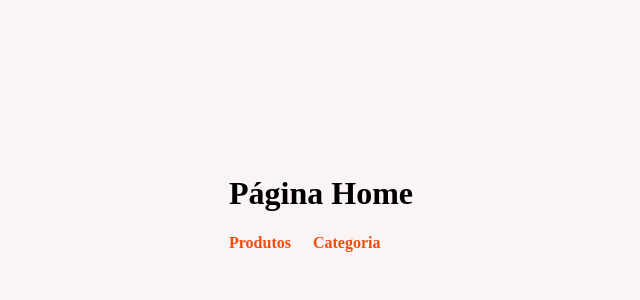
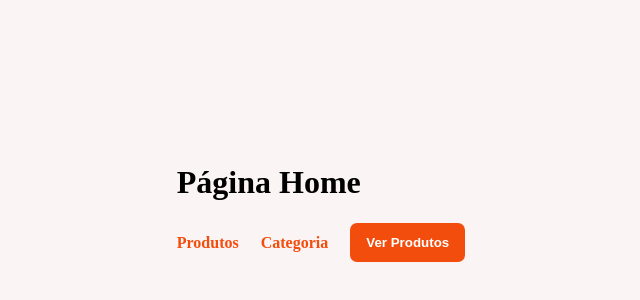
Before and after one commit to StyvenNoronha/react-routes, a React (Vite) app: page / in a window 1280 px wide. Shown: the part 198-498 px from the top of the page, without its empty margins (319-959 px from the left). Built offline with nearby package versions, Linux system fonts and the light colour scheme.

Commit message:
useNavigate

```diff
--- a/src/main.css
+++ b/src/main.css
@@ -28,6 +28,16 @@ nav{
     & a {
         color: #f24d0d;
     }
+
+    & button{
+        background-color: #f24d0d;
+        padding: 12px 16px;
+        border-radius: 7px;
+        border: none;
+        color: #fff;
+
+        cursor: pointer;
+    }
 }
 
 a, button{
--- a/src/pages/Home.tsx
+++ b/src/pages/Home.tsx
@@ -1,10 +1,15 @@
+import { useNavigate } from "react-router"
+
 export function Home(){
+    const navigate = useNavigate()
     return (
         <div>
             <h1>Página Home</h1>
             <nav>
                 <a href="/product">Produtos</a>
                 <a href="/product?category=tvs">Categoria</a>
+
+                <button type="button" onClick={() => navigate("/product")}>Ver Produtos</button>
             </nav>
         </div>
     )
```
